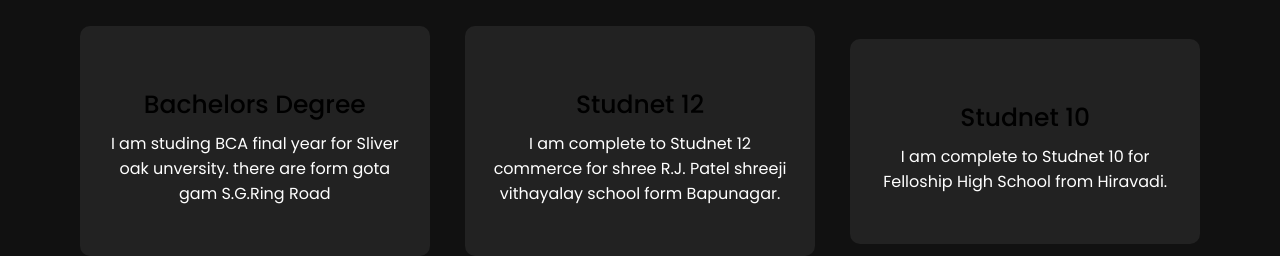
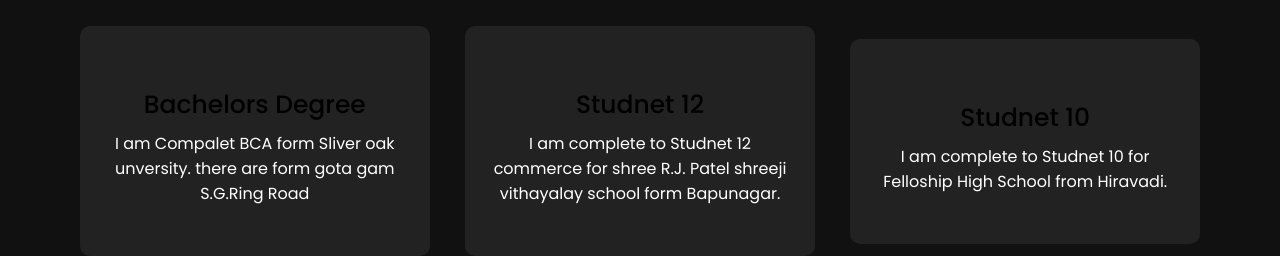
Before and after one commit to kyada2004/protfolie, a plain HTML site: page index.html in a window 1280 px wide. Shown: the part 1000-1256 px from the top of the page. Drawn offline with nearby package versions, Linux system fonts and the light colour scheme.

Commit message:
Update index.html

```diff
--- a/index.html
+++ b/index.html
@@ -57,7 +57,7 @@
         <div class="card">
           <div class="box">
             <div class="text">Bachelors Degree</div>
-            <p>I am studing BCA final year for Sliver oak unversity. there are form gota gam S.G.Ring Road</p>
+            <p>I am Compalet BCA  form Sliver oak unversity. there are form gota gam S.G.Ring Road</p>
           </div>
         </div>
         <div class="card">
```
